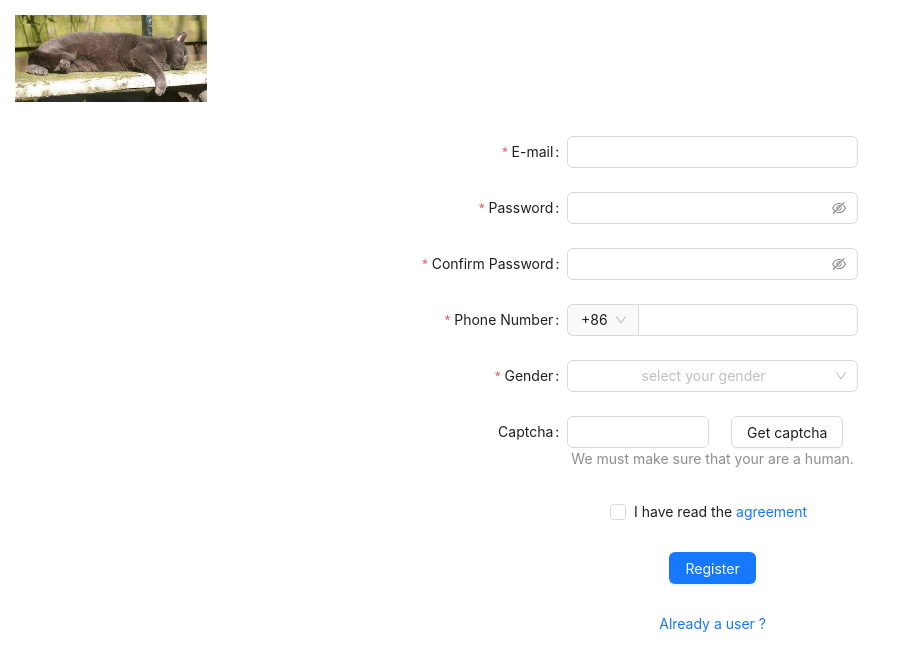
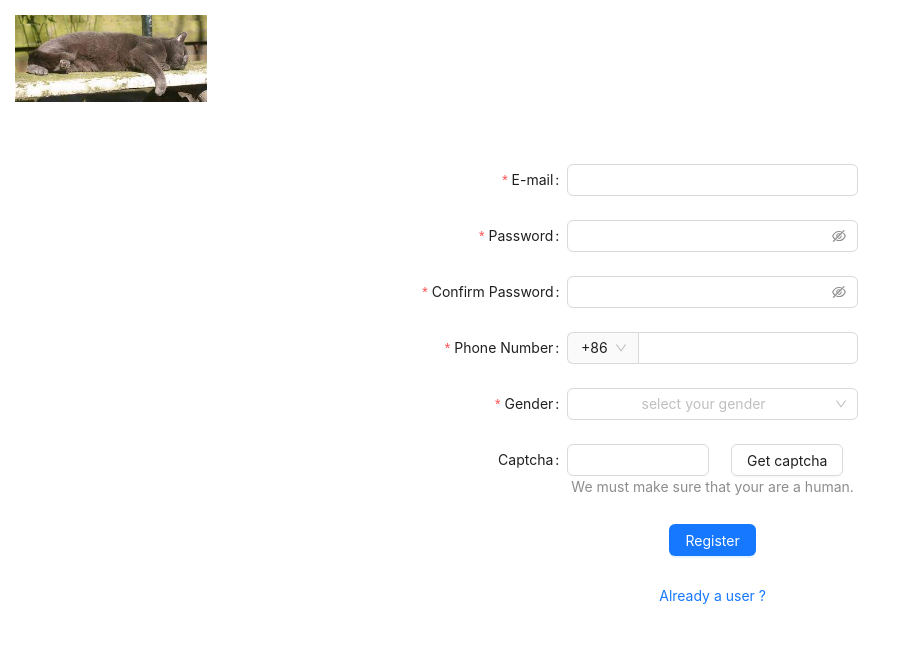
Before and after one commit to oyosied/streaming-website, a React (Create React App) app: page /register in a window 1280 px wide. Shown: the top 670 px of the page, without its empty margins (0-906 px from the left). Built offline with nearby package versions, Linux system fonts and the light colour scheme.

Commit message:
chore(clean): cleaning code

```diff
--- a/src/App.js
+++ b/src/App.js
@@ -7,9 +7,9 @@ import logo_style from "./utils/models/css_styles.js"
 const App = () =>{
     let routes;
     routes = (<Routes>
-        <Route path="*" element={<h2>Page not found</h2>} />
         <Route exact path="/login" element={<LoginForm />} />
         <Route exact path="/register" element={<RegistrationForm />} />
+        <Route path="*" element={<h2>Page not found</h2>} />
     </Routes>);
     return <div>
         <header><ImageContainer imageStyle={logo_style} imagePath='resting_cat.jpg'/></header>
--- a/src/pages/register.js
+++ b/src/pages/register.js
@@ -1,4 +1,3 @@
-import React, { useState } from "react";
 import { Button, Checkbox, Col, Form, Input, Row, Select } from "antd";
 import CenteredDiv from "../utils/components/CenteredDiv";
 import {Link} from "react-router-dom";
@@ -51,32 +50,6 @@ const RegistrationForm = () => {
       </Select>
     </Form.Item>
   );
-  const suffixSelector = (
-    <Form.Item name="suffix" noStyle>
-      <Select
-        style={{
-          width: 70,
-        }}
-      >
-        <Option value="USD">$</Option>
-        <Option value="CNY">¥</Option>
-      </Select>
-    </Form.Item>
-  );
-  const [autoCompleteResult, setAutoCompleteResult] = useState([]);
-  const onWebsiteChange = (value) => {
-    if (!value) {
-      setAutoCompleteResult([]);
-    } else {
-      setAutoCompleteResult(
-        [".com", ".org", ".net"].map((domain) => `${value}${domain}`)
-      );
-    }
-  };
-  const websiteOptions = autoCompleteResult.map((website) => ({
-    label: website,
-    value: website,
-  }));
   return (
     <CenteredDiv>
       <Form
@@ -205,24 +178,6 @@ const RegistrationForm = () => {
             </Col>
           </Row>
         </Form.Item>
-
-        <Form.Item
-          name="agreement"
-          valuePropName="checked"
-          rules={[
-            {
-              validator: (_, value) =>
-                value
-                  ? Promise.resolve()
-                  : Promise.reject(new Error("Should accept agreement")),
-            },
-          ]}
-          {...tailFormItemLayout}
-        >
-          <Checkbox>
-            I have read the <a href="">agreement</a>
-          </Checkbox>
-        </Form.Item>
         <Form.Item {...tailFormItemLayout}>
           <Button type="primary" htmlType="submit">
             Register
```
